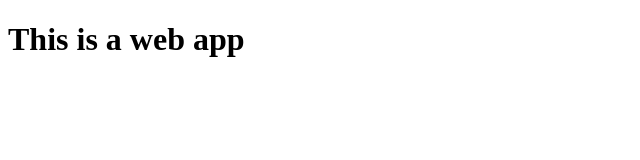
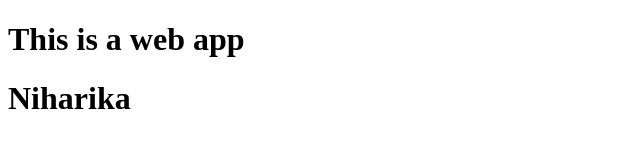
Before and after one commit to NiharikaShettyCT/niharikact14020, a plain HTML site: page index.html in a window 1280 px wide. Shown: the whole page, without its empty margins (0-640 px from the left). Drawn offline with Linux system fonts and the light colour scheme.

Commit message:
modified

```diff
--- a/index.html
+++ b/index.html
@@ -8,5 +8,6 @@
 </head>
 <body>
     <h1>This is a web app</h1>
+    <h1>Niharika</h1>
 </body>
 </html>
```
